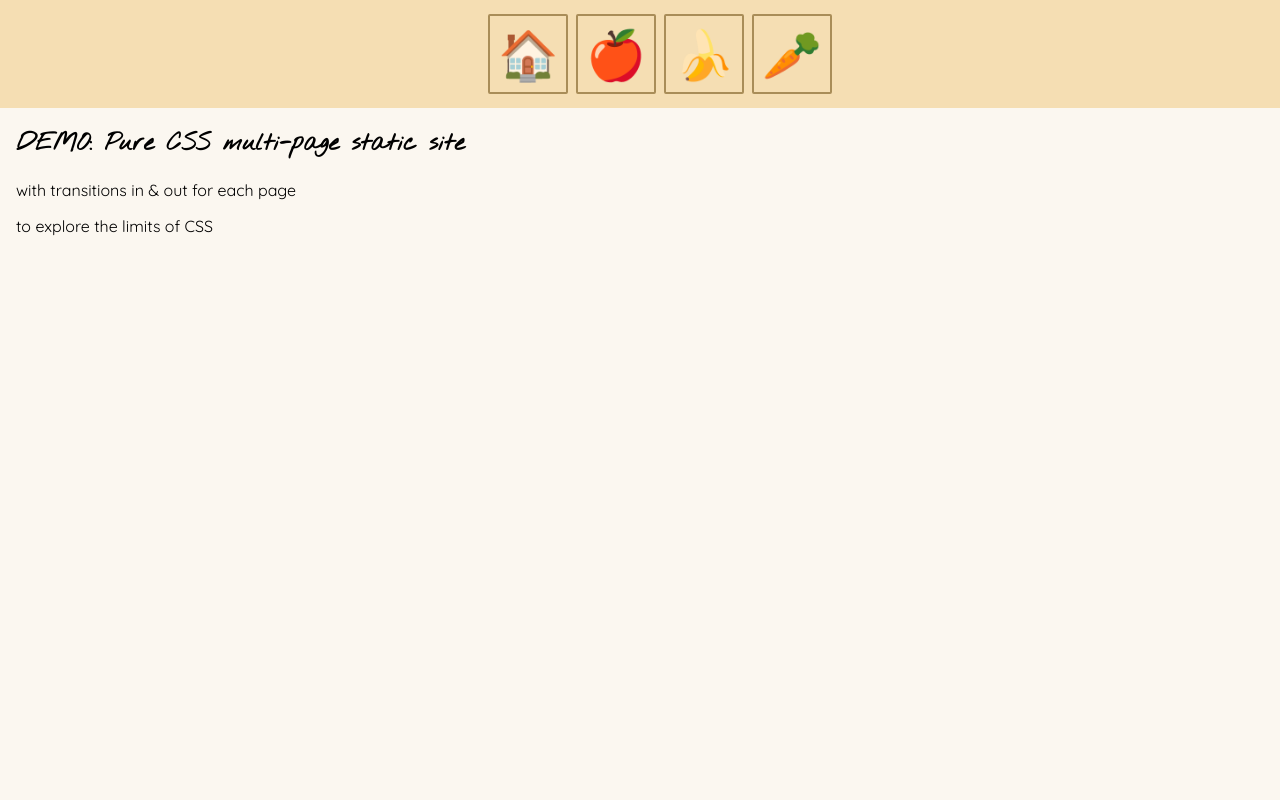
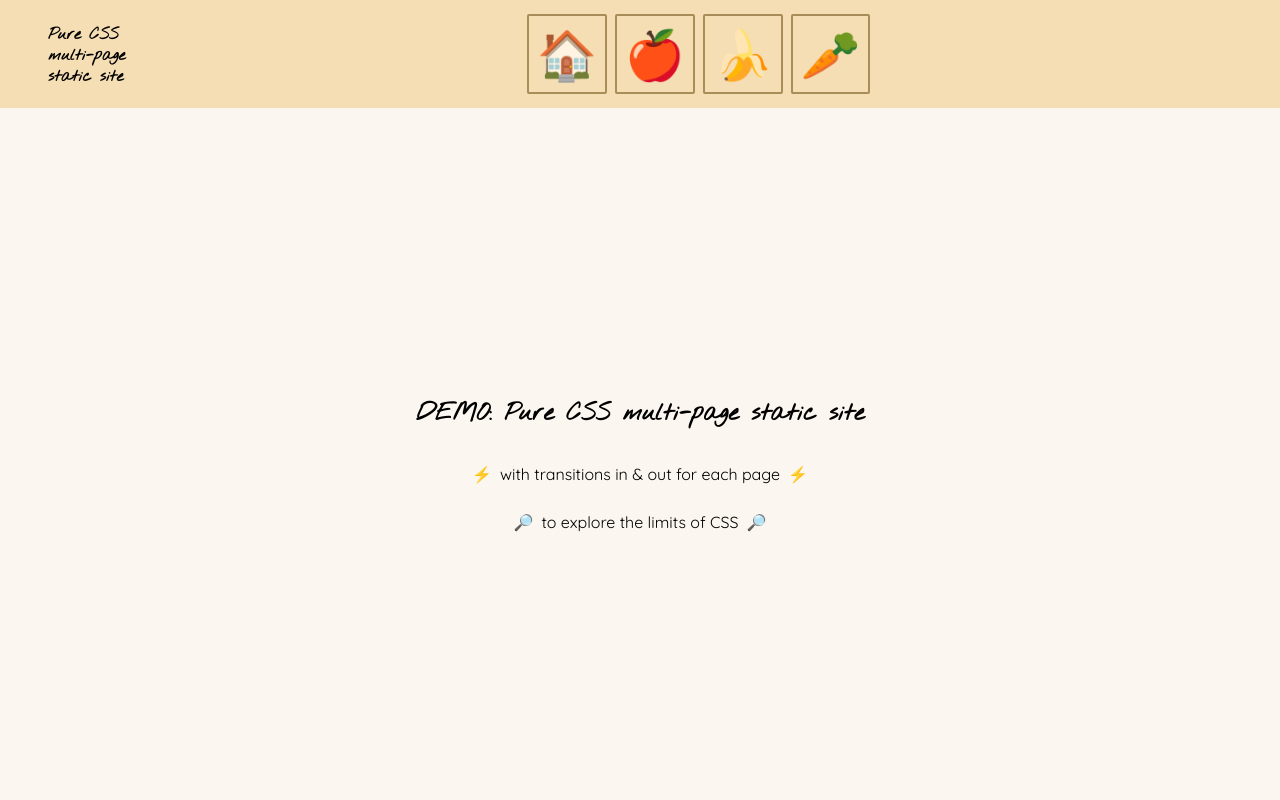
Before and after one commit to alexanderbird/css-can-do-that, a website: page html/index.html in a window 1280 px wide. Shown: the top 800 px of the page. Drawn offline with Linux system fonts and the light colour scheme.

Commit message:
Update landing page content

```diff
--- a/html/aesthetics.css
+++ b/html/aesthetics.css
@@ -1,4 +1,7 @@
+/* Global
+ *********/
 body {
+  --nav-padding: 8px;
   margin: 0;
   background-color: var(--color-tertiary);
   font-family: var(--font);
@@ -25,13 +28,12 @@ h1, h2, h3, h4, h5, h6 {
 }
 
 nav {
-  --padding: 8px;
+  --padding: var(--nav-padding);
   position: absolute;
   top: 0; right: 0; bottom: auto; left: 0;
   height: var(--header-height);
   background-color: var(--color-primary);
   padding: var(--padding);
-  z-index: 1;
 }
 nav ul {
   display: flex;
@@ -42,8 +44,18 @@ nav ul li {
   display: inline-block;
   list-style: none;
 }
+nav ul li#logo {
+  margin-right: auto;
+}
+nav ul li#logo * {
+  font-size: unset;
+  margin: unset;
+}
 nav ul li:not(:last-of-type) {
   margin-right: var(--padding);
+}
+nav ul li:last-of-type {
+  margin-right: auto;
 }
 nav ul li a {
   text-decoration: none;
@@ -73,3 +85,27 @@ section {
 section .content {
   padding: var(--padding);
 }
+
+[data-surround-with] {
+  line-height: 1em;
+}
+[data-surround-with]:before,
+[data-surround-with]:after {
+  content: attr(data-surround-with);
+  padding: 4px;
+  margin: 4px;
+
+}
+
+/* Specific Pages
+ *****************/
+section#landing {
+  text-align: center;
+}
+
+section#landing .content {
+  height: 100%;
+  display: flex;
+  flex-direction: column;
+  justify-content: center;
+}
--- a/html/behaviour.css
+++ b/html/behaviour.css
@@ -19,16 +19,20 @@ section#carrot {
     var(--when-animating-in, show var(--duration-long) ease-in-out 0s both);
 }
 
-section#landing .content h1 {
-  animation: var(--when-animating-in, show 1s ease-in-out 0s both);
+section#landing {
+  animation: var(--when-animating-out, drop-out var(--duration-long) ease-in-out 0s both);
 }
 
-section#landing .content > p:nth-of-type(1) {
-  animation: var(--when-animating-in, show 1s ease-in-out 1s both);
+section#landing .content h1 {
+  animation: var(--when-animating-in, fade-in var(--duration-long) ease-in-out 0s both);
 }
 
-section#landing .content > p:nth-of-type(2) {
-  animation: var(--when-animating-in, show 1s ease-in-out 2s both);
+section#landing .content p:nth-of-type(1) {
+  animation: var(--when-animating-in, fade-in var(--duration-long) ease-in-out calc(var(--duration-long) * 1) both);
+}
+
+section#landing .content p:nth-of-type(2) {
+  animation: var(--when-animating-in, fade-in var(--duration-long) ease-in-out calc(var(--duration-long) * 2) both);
 }
 
 /* Hide/Show pages
@@ -57,6 +61,20 @@ section:not(.landing-page):not(:target) {
   --when-animating-out: unset;
 }
 
+/* Allow any property to be disabled during a window of time from when the page loads
+ ***************************************************************************************/
+:root {
+  --duration-long: 0.75s;
+  --hidden-while-initializing: hidden;
+  animation: initialize 0s ease-in-out var(--duration-long) both;
+}
+
+@keyframes initialize {
+  to {
+    --hidden-while-initializing: unset;
+  }
+}
+
 /* Entrance Animations
  **********************/
 @keyframes appear { from {} to {} }
@@ -69,6 +87,16 @@ section:not(.landing-page):not(:target) {
   }
 }
 
+@keyframes fade-in {
+  from {
+    opacity: 0;
+  }
+
+  to {
+    opacity: 1;
+  }
+}
+
 @keyframes swirl-in {
   from {
     opacity: 0;
@@ -77,20 +105,6 @@ section:not(.landing-page):not(:target) {
   to {
     opacity: 1;
     transform: rotate(0);
-  }
-}
-
-/* Allow any property to be disabled during a window of time from when the page loads
- ***************************************************************************************/
-:root {
-  --duration-long: 1s;
-  --hidden-while-initializing: hidden;
-  animation: initialize 0s ease-in-out var(--duration-long) both;
-}
-
-@keyframes initialize {
-  to {
-    --hidden-while-initializing: unset;
   }
 }
 
@@ -117,3 +131,15 @@ section:not(.landing-page):not(:target) {
     transform: translateY(100vh);
   }
 }
+
+@keyframes fade-out {
+  from {
+    visibility: var(--hidden-while-initializing, visible);
+    opacity: 1;
+  }
+
+  to {
+    visibility: var(--hidden-while-initializing, visible);
+    opacity: 0;
+  }
+}
--- a/html/index.html
+++ b/html/index.html
@@ -12,6 +12,11 @@
   <body>
     <nav>
       <ul>
+        <li id='logo'>
+          <h1>Pure CSS</h1>
+          <h1>multi-page</h1>
+          <h1>static site</h1>
+        </li>
         <li><a href='#'>🏠</a></li>
         <li><a href='#apple'>🍎</a></li>
         <li><a href='#banana'>🍌</a></li>
@@ -30,8 +35,8 @@
       </div></section>
       <section id='landing' class='landing-page'><div class='content'>
         <h1>DEMO: Pure CSS multi-page static site</h1>
-        <p>with transitions in & out for each page</p>
-        <p>to explore the limits of CSS</p>
+        <p data-surround-with='⚡'>with transitions in & out for each page</p>
+        <p data-surround-with='🔎'>to explore the limits of CSS</p>
       </div></section>
     </main>
   </body>
```
